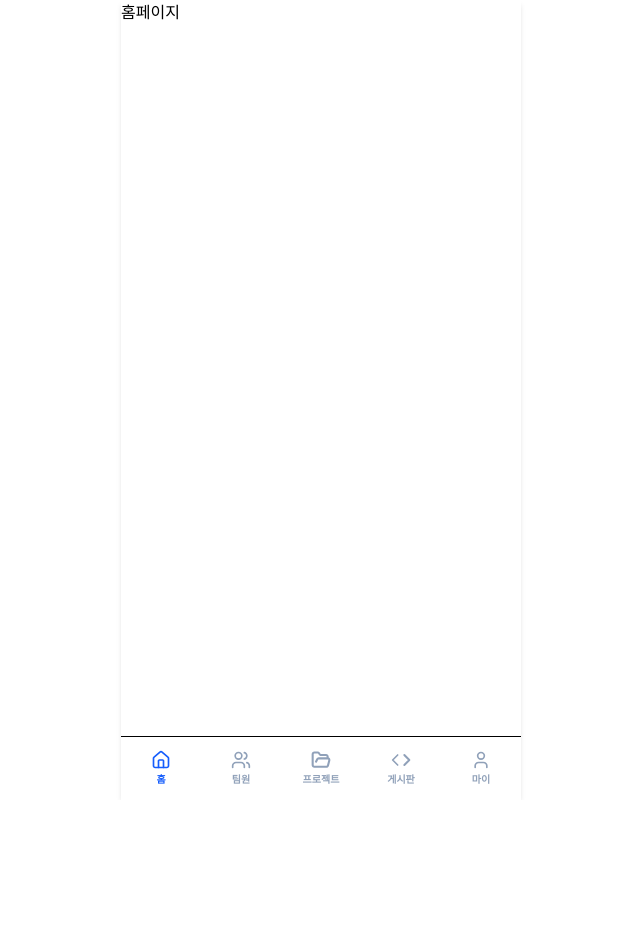
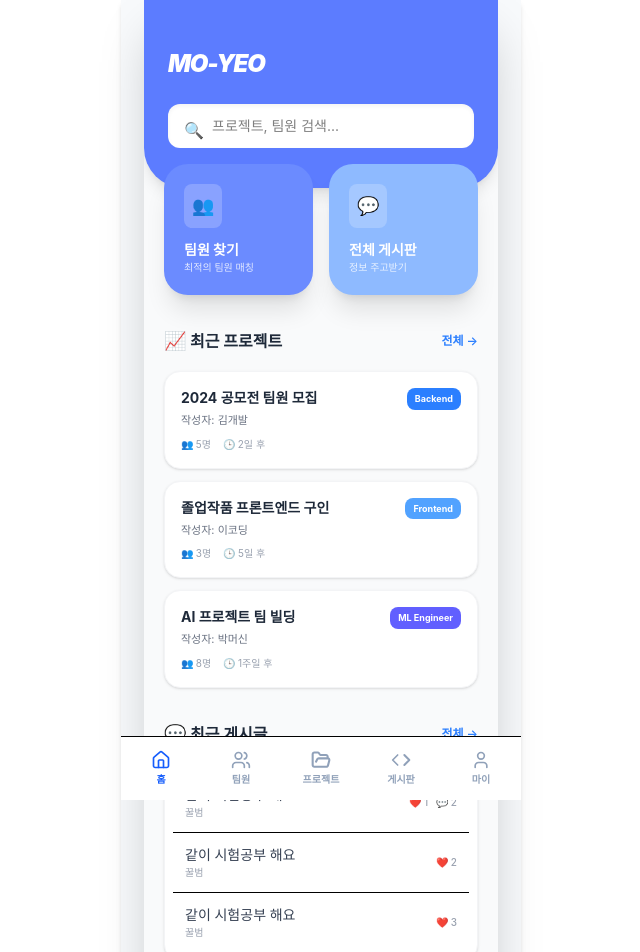
Before and after one commit to MO-YEO/FE, a React (Vite) app: page /home in a window 1280 px wide. Shown: the top 952 px of the page, without its empty margins (319-959 px from the left). Before the commit the page ends 800 px from the top, so only its background shows below. Built offline with nearby package versions, Linux system fonts and the light colour scheme.

Commit message:
feat: home, board 링크 추가

```diff
--- a/src/pages/home.tsx
+++ b/src/pages/home.tsx
@@ -44,118 +44,117 @@ const ProjectCard: React.FC<ProjectCardProps> = ({
 };
 
 const Home: React.FC = () => {
-  return <div>홈페이지 </div>;
-  // return (
-  //   <div className="flex justify-center min-h-screen bg-[#F8FAFC] font-sans">
-  //     <div className="bg-gray-50 min-h-screen shadow-2xl relative pb-24 overflow-y-auto">
-  //       {/* Header Section */}
-  //       <header className="bg-[#5C7CFF] pt-12 pb-10 px-6 rounded-b-[40px] shadow-lg">
-  //         <div className="flex justify-between items-center mb-6">
-  //           <h1 className="text-white text-2xl font-black tracking-tighter italic">
-  //             MO-YEO
-  //           </h1>
-  //         </div>
-  //         <div className="relative">
-  //           <input
-  //             type="text"
-  //             placeholder="프로젝트, 팀원 검색..."
-  //             className="w-full py-3 px-11 rounded-xl bg-white shadow-inner focus:outline-none text-sm"
-  //           />
-  //           <span className="absolute left-4 top-3.5 text-gray-400">🔍</span>
-  //         </div>
-  //       </header>
+  return (
+    <div className="flex justify-center min-h-screen bg-[#F8FAFC] font-sans">
+      <div className="bg-gray-50 min-h-screen shadow-2xl relative pb-24 overflow-y-auto">
+        {/* Header Section */}
+        <header className="bg-[#5C7CFF] pt-12 pb-10 px-6 rounded-b-[40px] shadow-lg">
+          <div className="flex justify-between items-center mb-6">
+            <h1 className="text-white text-2xl font-black tracking-tighter italic">
+              MO-YEO
+            </h1>
+          </div>
+          <div className="relative">
+            <input
+              type="text"
+              placeholder="프로젝트, 팀원 검색..."
+              className="w-full py-3 px-11 rounded-xl bg-white shadow-inner focus:outline-none text-sm"
+            />
+            <span className="absolute left-4 top-3.5 text-gray-400">🔍</span>
+          </div>
+        </header>
 
-  //       <section className="grid grid-cols-2 gap-4 px-5 -mt-6">
-  //         <button className="bg-[#6B8BFF] p-5 rounded-3xl text-white shadow-xl flex flex-col items-start transition-transform active:scale-95">
-  //           <div className="bg-white/20 p-2 rounded-lg mb-3 text-lg">👥</div>
-  //           <span className="font-bold text-sm">팀원 찾기</span>
-  //           <span className="text-[10px] opacity-80">최적의 팀원 매칭</span>
-  //         </button>
-  //         <button className="bg-[#8EBAFF] p-5 rounded-3xl text-white shadow-xl flex flex-col items-start transition-transform active:scale-95">
-  //           <div className="bg-white/20 p-2 rounded-lg mb-3 text-lg">💬</div>
-  //           <span className="font-bold text-sm">전체 게시판</span>
-  //           <span className="text-[10px] opacity-80">정보 주고받기</span>
-  //         </button>
-  //       </section>
+        <section className="grid grid-cols-2 gap-4 px-5 -mt-6">
+          <button className="bg-[#6B8BFF] p-5 rounded-3xl text-white shadow-xl flex flex-col items-start transition-transform active:scale-95">
+            <div className="bg-white/20 p-2 rounded-lg mb-3 text-lg">👥</div>
+            <span className="font-bold text-sm">팀원 찾기</span>
+            <span className="text-[10px] opacity-80">최적의 팀원 매칭</span>
+          </button>
+          <button className="bg-[#8EBAFF] p-5 rounded-3xl text-white shadow-xl flex flex-col items-start transition-transform active:scale-95">
+            <div className="bg-white/20 p-2 rounded-lg mb-3 text-lg">💬</div>
+            <span className="font-bold text-sm">전체 게시판</span>
+            <span className="text-[10px] opacity-80">정보 주고받기</span>
+          </button>
+        </section>
 
-  //       <section className="px-5 mt-8">
-  //         <div className="flex justify-between items-center mb-4">
-  //           <h2 className="font-bold text-gray-800 flex items-center gap-1">
-  //             <span className="text-lg">📈</span> 최근 프로젝트
-  //           </h2>
-  //           <button className="text-xs text-blue-500 font-semibold">
-  //             전체 →
-  //           </button>
-  //         </div>
-  //         <ProjectCard
-  //           title="2024 공모전 팀원 모집"
-  //           author="김개발"
-  //           members={5}
-  //           time="2일 후"
-  //           tag="Backend"
-  //         />
-  //         <ProjectCard
-  //           title="졸업작품 프론트엔드 구인"
-  //           author="이코딩"
-  //           members={3}
-  //           time="5일 후"
-  //           tag="Frontend"
-  //         />
-  //         <ProjectCard
-  //           title="AI 프로젝트 팀 빌딩"
-  //           author="박머신"
-  //           members={8}
-  //           time="1주일 후"
-  //           tag="ML Engineer"
-  //         />
-  //       </section>
+        <section className="px-5 mt-8">
+          <div className="flex justify-between items-center mb-4">
+            <h2 className="font-bold text-gray-800 flex items-center gap-1">
+              <span className="text-lg">📈</span> 최근 프로젝트
+            </h2>
+            <button className="text-xs text-blue-500 font-semibold">
+              전체 →
+            </button>
+          </div>
+          <ProjectCard
+            title="2024 공모전 팀원 모집"
+            author="김개발"
+            members={5}
+            time="2일 후"
+            tag="Backend"
+          />
+          <ProjectCard
+            title="졸업작품 프론트엔드 구인"
+            author="이코딩"
+            members={3}
+            time="5일 후"
+            tag="Frontend"
+          />
+          <ProjectCard
+            title="AI 프로젝트 팀 빌딩"
+            author="박머신"
+            members={8}
+            time="1주일 후"
+            tag="ML Engineer"
+          />
+        </section>
 
-  //       <section className="px-5 mt-8">
-  //         <div className="flex justify-between items-center mb-4">
-  //           <h2 className="font-bold text-gray-800 flex items-center gap-1">
-  //             <span className="text-lg">💬</span> 최근 게시글
-  //           </h2>
-  //           <button className="text-xs text-blue-500 font-semibold">
-  //             전체 →
-  //           </button>
-  //         </div>
-  //         <div className="bg-white rounded-2xl p-2 shadow-sm border border-gray-100">
-  //           {[1, 2, 3].map((_, i) => (
-  //             <div
-  //               key={i}
-  //               className="p-3 border-b last:border-none flex justify-between items-center hover:bg-gray-50 transition-colors"
-  //             >
-  //               <div>
-  //                 <p className="text-sm font-medium text-gray-700">
-  //                   같이 시험공부 해요
-  //                 </p>
-  //                 <p className="text-[10px] text-gray-400">꿀범</p>
-  //               </div>
-  //               <div className="flex gap-2 text-[10px] text-gray-400 font-medium">
-  //                 <span>❤️ {i + 1}</span>
-  //                 {i === 0 && <span>💬 2</span>}
-  //               </div>
-  //             </div>
-  //           ))}
-  //         </div>
-  //       </section>
+        <section className="px-5 mt-8">
+          <div className="flex justify-between items-center mb-4">
+            <h2 className="font-bold text-gray-800 flex items-center gap-1">
+              <span className="text-lg">💬</span> 최근 게시글
+            </h2>
+            <button className="text-xs text-blue-500 font-semibold">
+              전체 →
+            </button>
+          </div>
+          <div className="bg-white rounded-2xl p-2 shadow-sm border border-gray-100">
+            {[1, 2, 3].map((_, i) => (
+              <div
+                key={i}
+                className="p-3 border-b last:border-none flex justify-between items-center hover:bg-gray-50 transition-colors"
+              >
+                <div>
+                  <p className="text-sm font-medium text-gray-700">
+                    같이 시험공부 해요
+                  </p>
+                  <p className="text-[10px] text-gray-400">꿀범</p>
+                </div>
+                <div className="flex gap-2 text-[10px] text-gray-400 font-medium">
+                  <span>❤️ {i + 1}</span>
+                  {i === 0 && <span>💬 2</span>}
+                </div>
+              </div>
+            ))}
+          </div>
+        </section>
 
-  //       <nav className="absolute bottom-0 w-full bg-white border-t border-gray-100 px-6 py-3 flex justify-between items-center shadow-[0_-5px_20px_rgba(0,0,0,0.05)] rounded-t-[20px]">
-  //         {["홈", "팀원찾기", "프로젝트", "게시판", "마이"].map((menu, idx) => (
-  //           <button
-  //             key={menu}
-  //             className={`flex flex-col items-center gap-1 transition-colors ${idx === 0 ? "text-[#5C7CFF]" : "text-gray-400 hover:text-gray-600"}`}
-  //           >
-  //             <span className="text-xl">
-  //               {["🏠", "👥", "💼", "📋", "👤"][idx]}
-  //             </span>
-  //             <span className="text-[9px] font-bold">{menu}</span>
-  //           </button>
-  //         ))}
-  //       </nav>
-  //     </div>
-  //   </div>
-  // );
+        <nav className="absolute bottom-0 w-full bg-white border-t border-gray-100 px-6 py-3 flex justify-between items-center shadow-[0_-5px_20px_rgba(0,0,0,0.05)] rounded-t-[20px]">
+          {["홈", "팀원찾기", "프로젝트", "게시판", "마이"].map((menu, idx) => (
+            <button
+              key={menu}
+              className={`flex flex-col items-center gap-1 transition-colors ${idx === 0 ? "text-[#5C7CFF]" : "text-gray-400 hover:text-gray-600"}`}
+            >
+              <span className="text-xl">
+                {["🏠", "👥", "💼", "📋", "👤"][idx]}
+              </span>
+              <span className="text-[9px] font-bold">{menu}</span>
+            </button>
+          ))}
+        </nav>
+      </div>
+    </div>
+  );
 };
 
 export default Home;
--- a/src/routes/protected-routes.ts
+++ b/src/routes/protected-routes.ts
@@ -1,8 +1,8 @@
-import { Component, lazy } from "react";
+import { lazy } from "react";
 import { PATH } from "../components/path";
 
 const HomePage = lazy(() => import("../pages/home"));
-//const BoardPage = lazy(() => import('../pages/Board'));
+const BoardPage = lazy(() => import("../pages/board"));
 //const MemberFindPage = lazy(() => import('../pages/MemberFind'));
 const ProjectPage = lazy(() => import("../pages/projects"));
 //const SignupPage = lazy(() => import('../pages/Signup')); // 가입 후 최초 프로필 설정 등
@@ -14,10 +14,10 @@ export const protectedRoutes = [
     path: PATH.HOME,
     Component: HomePage,
   },
-  //   {
-  //     path: PATH.BOARD,
-  //     Component: BoardPage,
-  //   },
+  {
+    path: PATH.BOARD,
+    Component: BoardPage,
+  },
   //   {
   //     path: PATH.MEMBER_FIND,
   //     Component: MemberFindPage,
```
